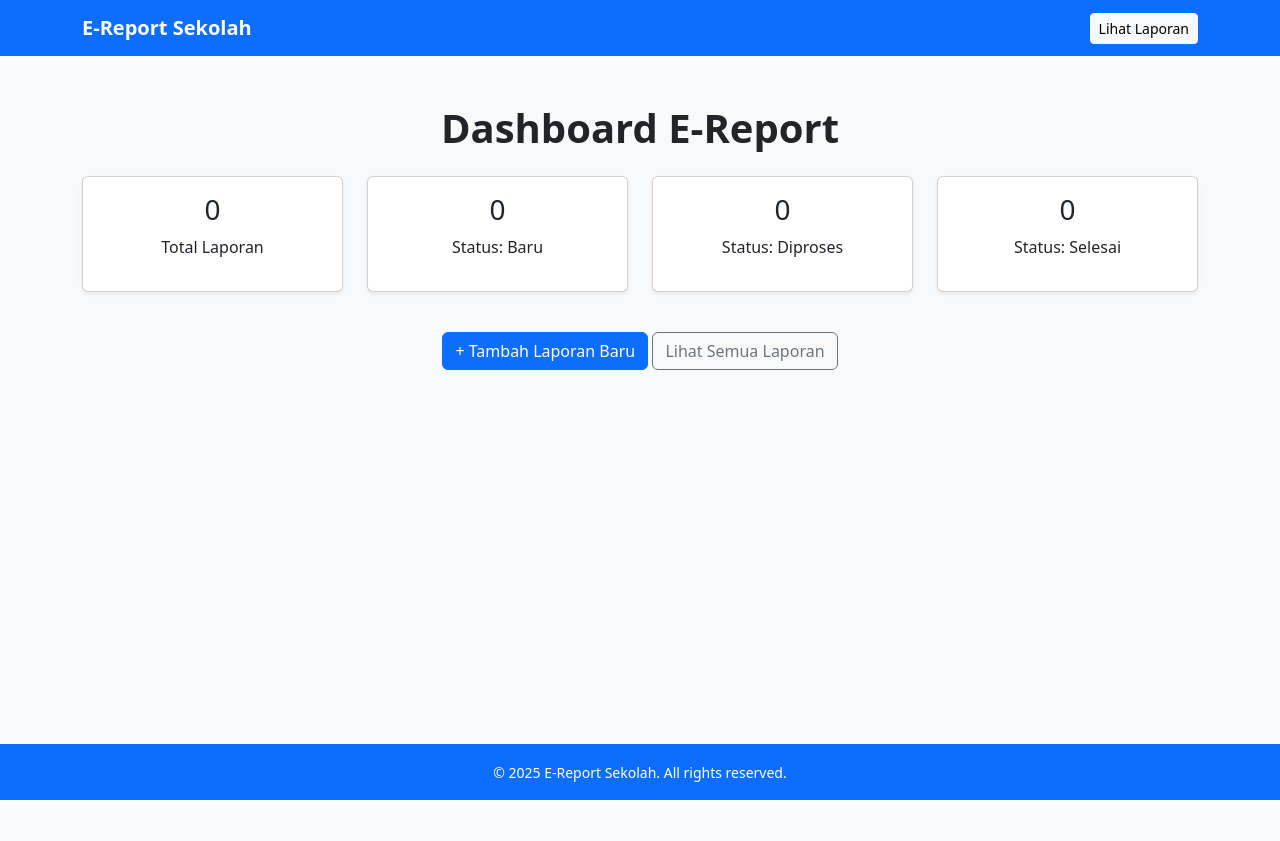
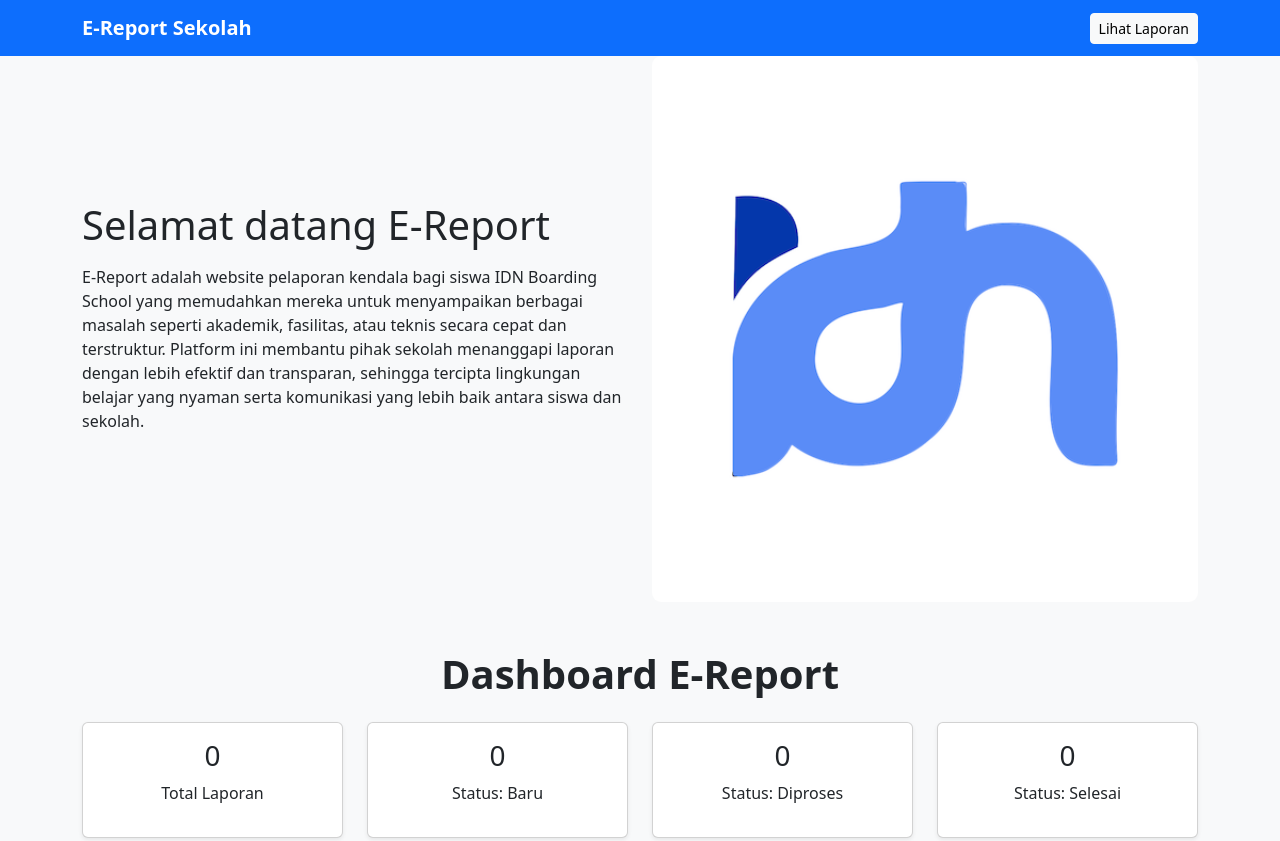
Before and after one commit to alvino-rhasya/E-Report2, a plain HTML site: page index.html in a window 1280 px wide. Shown: the top 841 px of the page. Before the commit the page ends 800 px from the top, so only its background shows below. Drawn offline with nearby package versions, Linux system fonts and the light colour scheme.

Commit message:
add hero section

```diff
--- a/index.html
+++ b/index.html
@@ -36,6 +36,19 @@
       </div>
     </div>
   </nav>
+       <section id="hero" class="hero d-flex align-items-center">
+        <div class="container">
+            <div class="row">
+                <div class="col-lg-6 d-flex flex-column justify-content-center">
+                    <h1 class="mb-3">Selamat datang E-Report</h1>
+                    <p class="mb-4">E-Report adalah website pelaporan kendala bagi siswa IDN Boarding School yang memudahkan mereka untuk menyampaikan berbagai masalah seperti akademik, fasilitas, atau teknis secara cepat dan terstruktur. Platform ini membantu pihak sekolah menanggapi laporan dengan lebih efektif dan transparan, sehingga tercipta lingkungan belajar yang nyaman serta komunikasi yang lebih baik antara siswa dan sekolah.
+                    </p>
+                </div>
+                <div class="col-lg-6 hero-img">
+                <img src="src/idn.png" class="img-fluid w-100 w-md-75 w-lg-50" alt="Hero Image" style="border-radius: 9px">
+          </div>
+        </div>
+     </section>
   <main class="container py-5">
   <h1 class="mb-4 fw-bold text-center">Dashboard E-Report</h1>
   <div class="row text-center" id="dashboard-stats">
```
